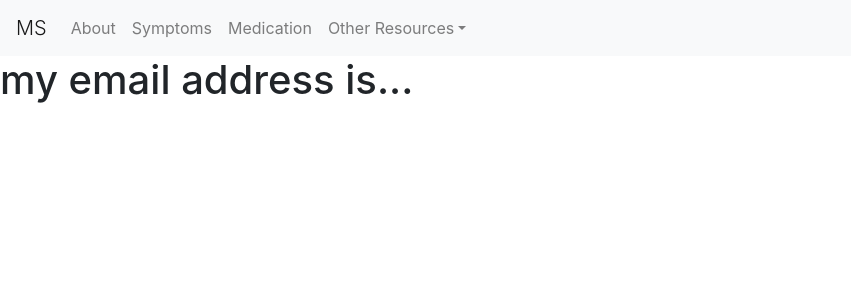
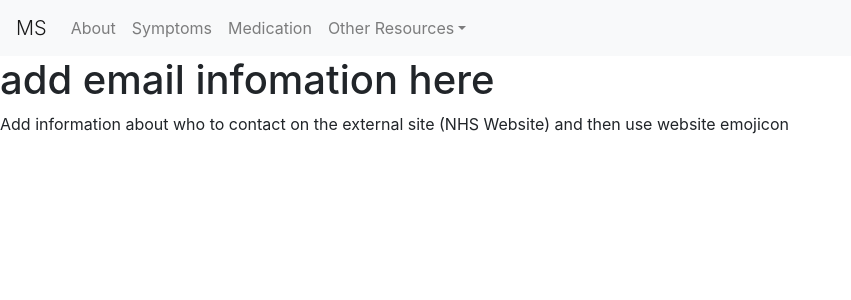
Before and after one commit to RQAJohnson/ms-blog, a React (Create React App) app: page /contact in a window 1280 px wide. Shown: the top 300 px of the page, without its empty margins (0-851 px from the left). Built offline with nearby package versions, Linux system fonts and the light colour scheme.

Commit message:
made a note of what I am looking to add to the contact page

```diff
--- a/src/Components/Contact/Contact.jsx
+++ b/src/Components/Contact/Contact.jsx
@@ -1,7 +1,11 @@
 
 const Contact = (props) => {
     return (
-        <h1>my email address is...</h1>
+        <>
+        <h1>add email infomation here</h1>
+        <p>Add information about who to contact on the external
+            site (NHS Website) and then use website emojicon</p>
+        </>
     );
 }
 
```
